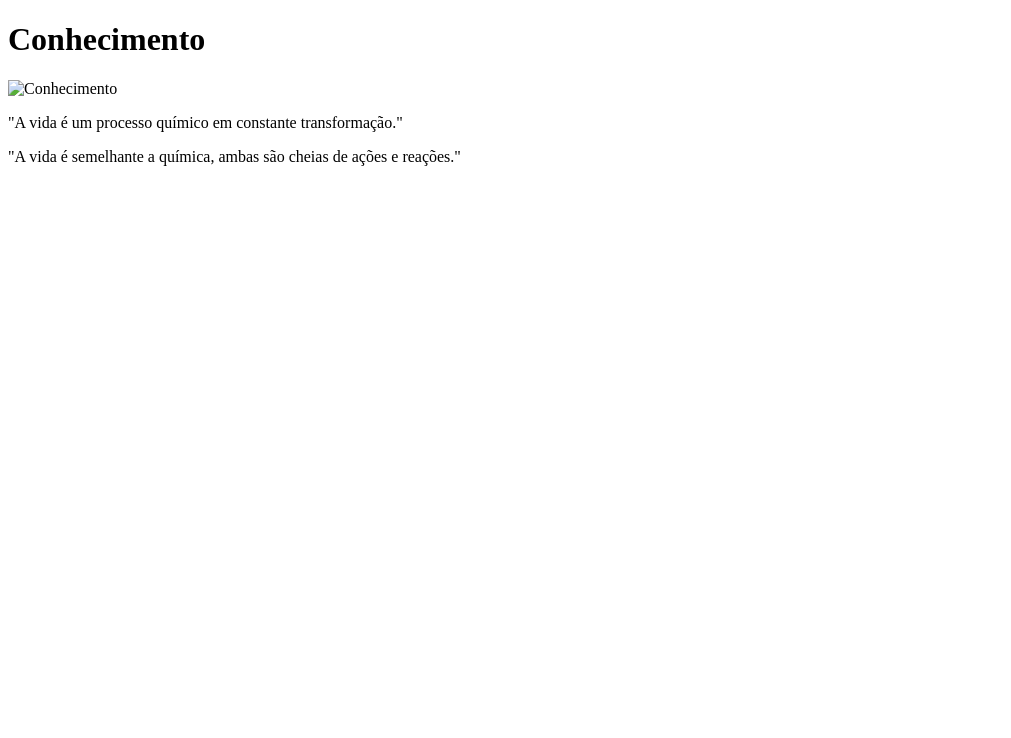
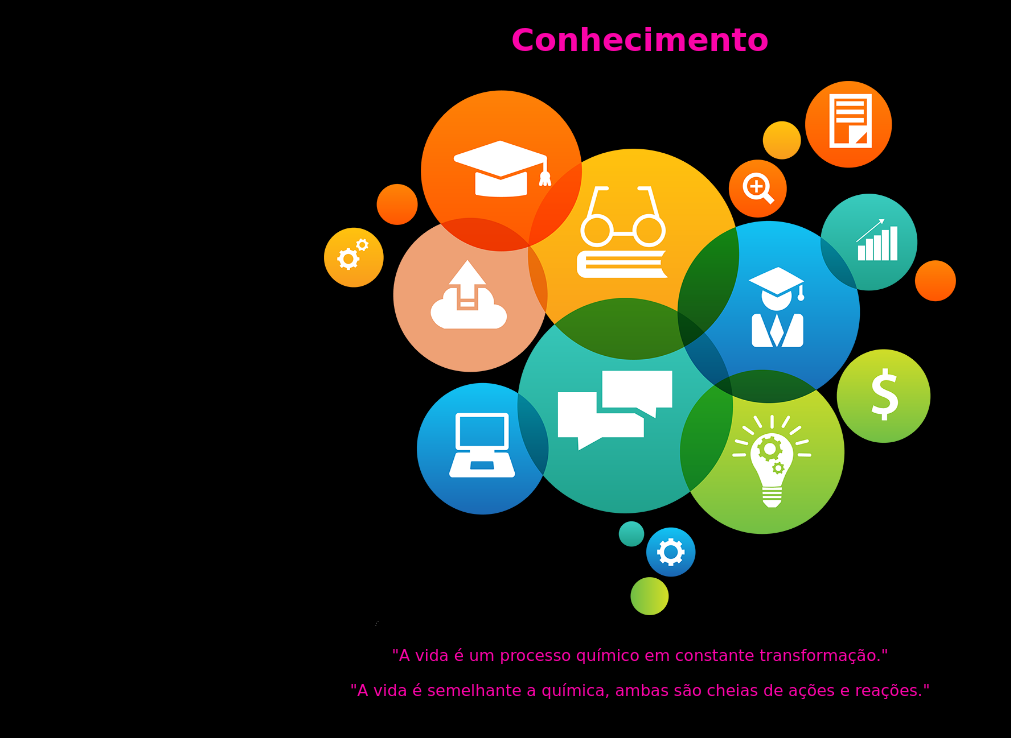
Before and after one commit to goncalves-ac/gama-git-hub, a plain HTML site: page index.html in a window 1280 px wide. Shown: the whole page, without its empty margins (0-1011 px from the left). Drawn offline with Linux system fonts and the light colour scheme.

Commit message:
Alterações: Add imagem conhecimento.png e inclusão no index.html

```diff
--- a/index.html
+++ b/index.html
@@ -4,10 +4,11 @@
     <meta charset="UTF-8">
     <meta name="viewport" content="width=device-width, initial-scale=1.0">
     <title>Conhecimento</title>
+    <link rel="stylesheet" type="text/css" href="style.css" />
 </head>
 <body>
     <h1>Conhecimento</h1>
-    <img scr="https://biblioo.cartacapital.com.br/wp-content/uploads/2013/05/Vanessa-Souza-Dado-informa%C3%A7%C3%A3o-e-conhecimento-imagem.jpg" alt="Conhecimento" title="Conhecimento" width="50%">
+    <img src="conhecimento.png" alt="Conhecimento" title="Conhecimento" width="50%" >
     <p>"A vida é um processo químico em constante transformação."</p>
     <p>"A vida é semelhante a química, ambas são cheias de ações e reações."</p>
 </body>
```
Also changed, not shown: conhecimento.png (added).
